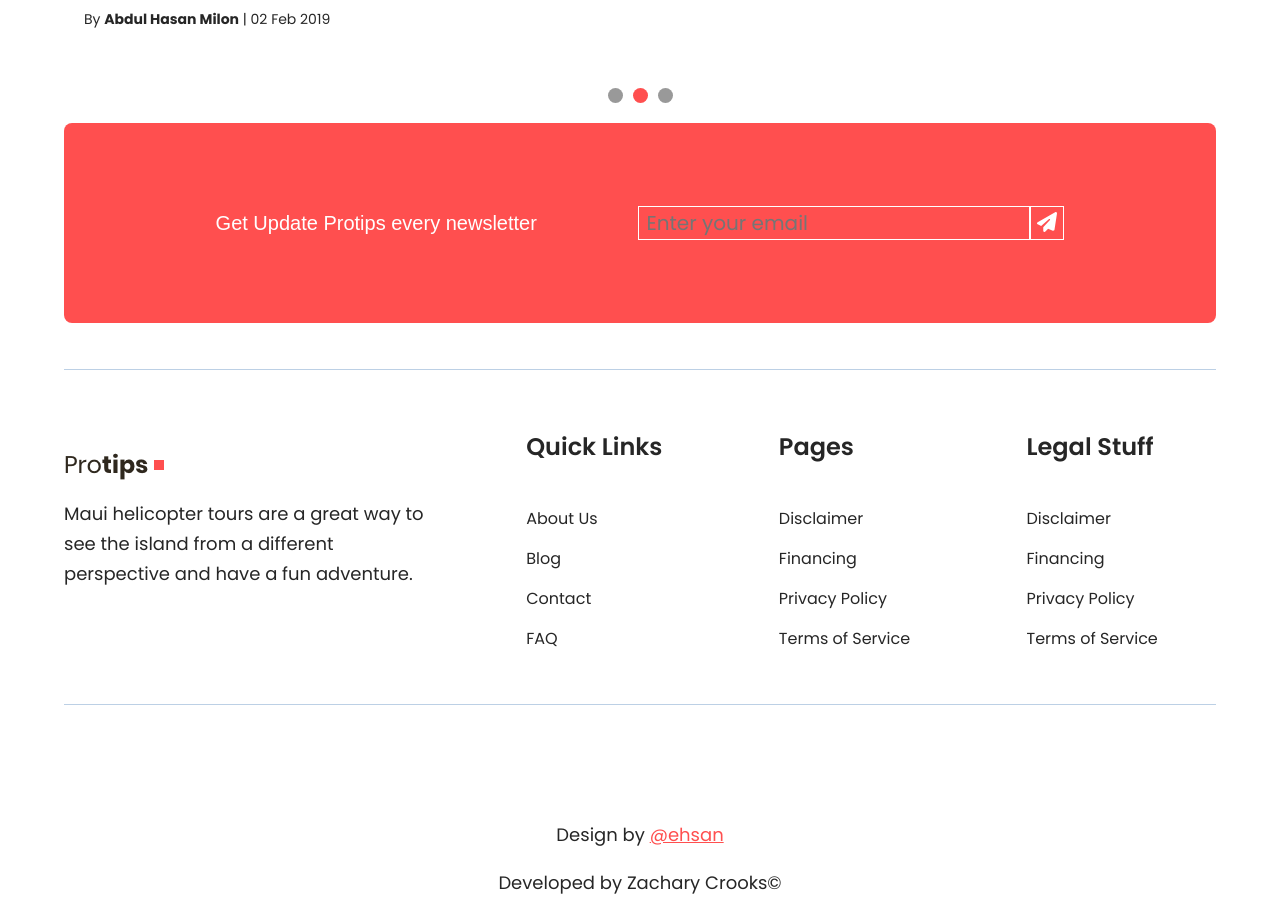
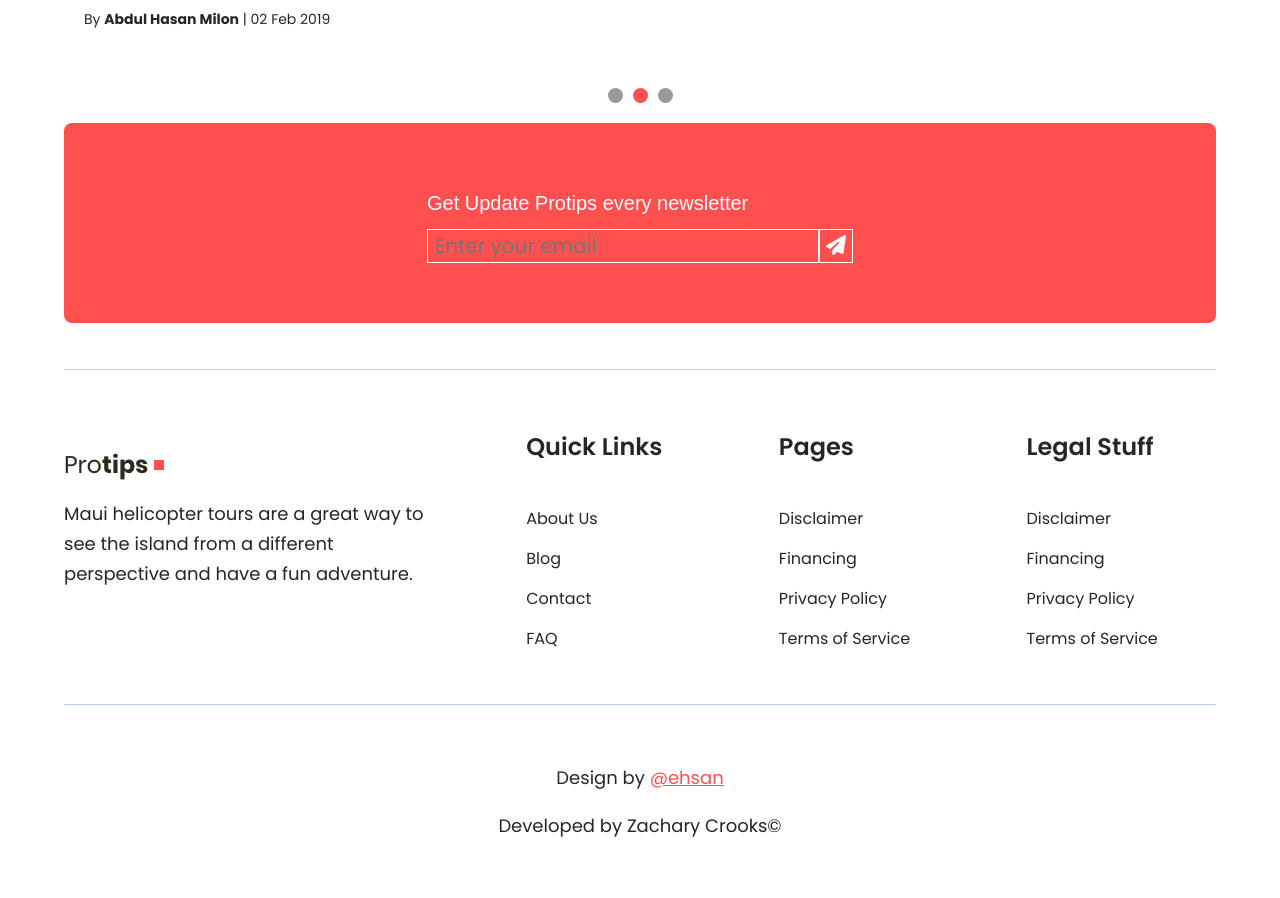
Before and after one commit to ZCrooks/protips-landing-page, a React (Vite) app: page / in a window 1280 px wide. Shown: the part 3865-4763 px from the top of the page. After the commit the page ends 4706 px from the top, so only its background shows below. Built offline with nearby package versions, Linux system fonts and the light colour scheme; a web font is replaced by a local one.

Commit message:
styling changes to landing page subscription form

```diff
--- a/src/App.css
+++ b/src/App.css
@@ -390,7 +390,8 @@ h3, .subheader {
 }
 
 .subscriptionForm {
-    display: flex;
+    display: grid;
+    grid-template-rows: 60% 25%;
     align-items: center;
     height: 25vh;
     width: 100%;
@@ -462,7 +463,7 @@ h5 {
 /* FOOTER */
 
 footer {
-    margin-top: 10%;
+    margin-top: 5%;
     text-align: center;
 }
 
```
